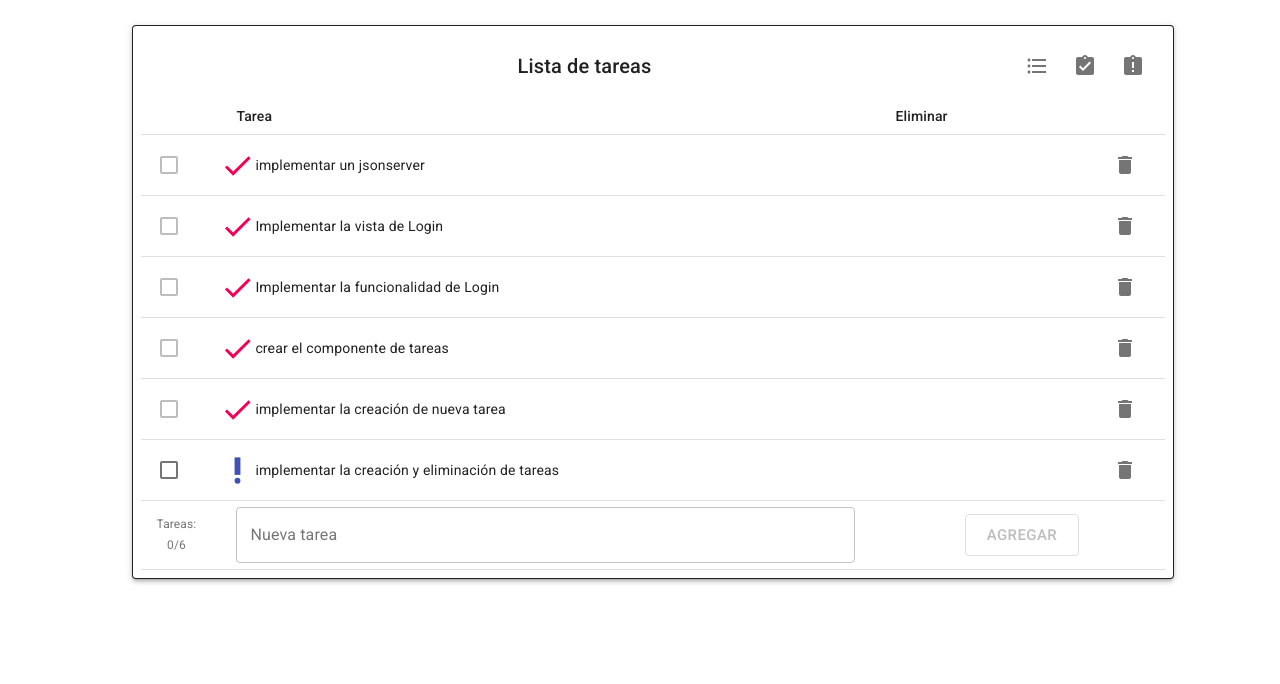
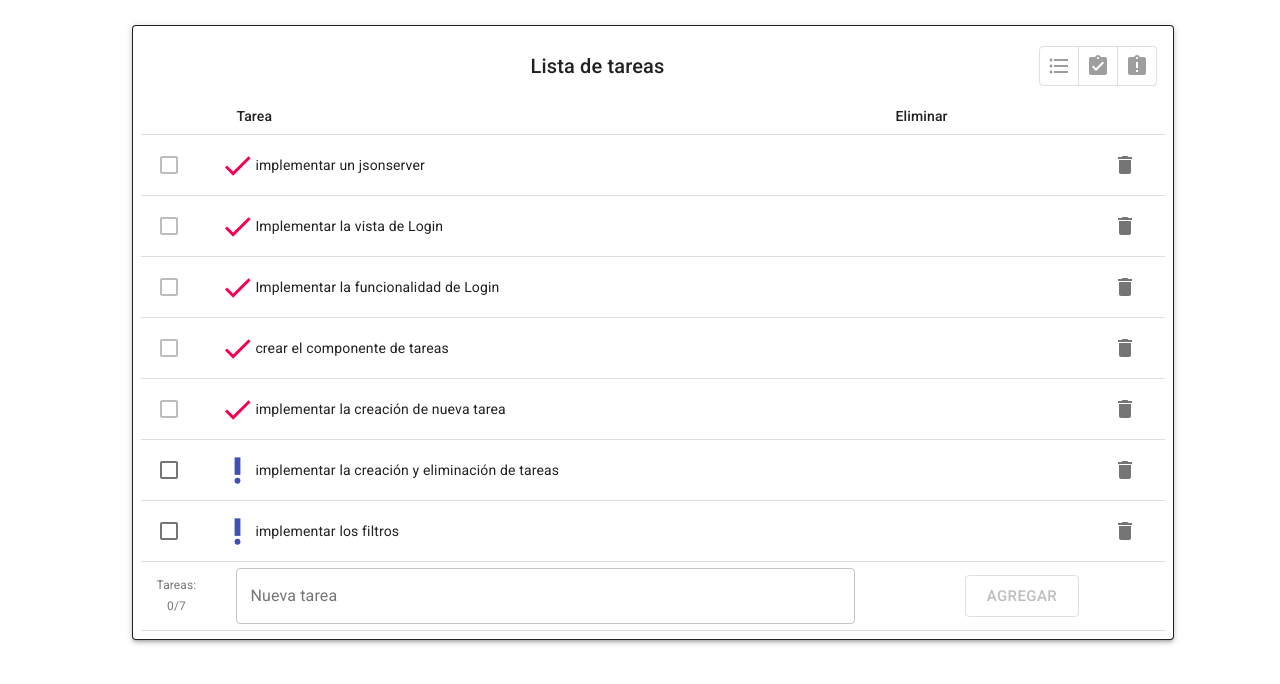
Before and after one commit to homerteo/todo, a React (Create React App) app: page / in a window 1280 px wide. Shown: the top 684 px of the page. Built offline with nearby package versions, Linux system fonts and the light colour scheme; data requests are answered from the project's data file.

Commit message:
filters are implemented for the task states

```diff
--- a/src/components/ToDoList/ToDoTableToolbar.js
+++ b/src/components/ToDoList/ToDoTableToolbar.js
@@ -1,7 +1,10 @@
+import { useState } from 'react';
 import { fade, makeStyles } from '@material-ui/core/styles';
 import Toolbar from '@material-ui/core/Toolbar';
 import Typography from '@material-ui/core/Typography';
 import Tooltip from '@material-ui/core/Tooltip';
+import ToggleButtonGroup from '@material-ui/lab/ToggleButtonGroup';
+import ToggleButton from '@material-ui/lab/ToggleButton';
 import IconButton from '@material-ui/core/IconButton';
 import PlaylistAddIcon from '@material-ui/icons/PlaylistAdd';
 import AssignmentLateIcon from '@material-ui/icons/AssignmentLate';
@@ -31,8 +34,13 @@ const useStyles = makeStyles((theme) => ({
 }));
 
 const ToDoTableToolbar = (props) => {
+  const [alignment, setAlignment] = useState('left');
+  const handleAlignment = (event, newAlignment) => {
+    setAlignment(newAlignment);
+  };
+
   const classes = useStyles();
-  const { numSelected, finishTasks } = props;
+  const { numSelected, finishTasks, filterTasks } = props;
 
   return(
     <Toolbar className={classes.root}>
@@ -49,21 +57,41 @@ const ToDoTableToolbar = (props) => {
         </div>
       ) : null}
       <div className={classes.filter}>
+        <ToggleButtonGroup
+          value={alignment}
+          exclusive
+          onChange={handleAlignment}
+          aria-label="text alignment"
+          size="small"
+        >
+          <ToggleButton
+            value="all"
+            aria-label="Ver todas las tareas"
+            onClick={() => filterTasks('')}
+          >
             <Tooltip title="Ver todas las tareas" aria-label="filtrar por todas las tareas">
-          <IconButton>
-            <FormatListBulletedIcon />
-          </IconButton>
+              <FormatListBulletedIcon/>
             </Tooltip>
+          </ToggleButton>
+          <ToggleButton
+            value="finished"
+            aria-label="Ver las tareas terminadas"
+            onClick={() => filterTasks('finished')}
+          >
             <Tooltip title="Ver solo las tareas terminadas" aria-label="filtrar por tareas terminadas">
-          <IconButton>
               <AssignmentTurnedInIcon />
-          </IconButton>
             </Tooltip>
+          </ToggleButton>
+          <ToggleButton
+            value="pending"
+            aria-label="Ver las tareas pendientes"
+            onClick={() => filterTasks('pending')}
+          >
             <Tooltip title="Ver solo las tareas pendientes" aria-label="filtrar por tareas pendientes">
-          <IconButton>
               <AssignmentLateIcon />
-          </IconButton>
             </Tooltip>
+          </ToggleButton>
+        </ToggleButtonGroup>
       </div>
     </Toolbar>
   );
--- a/src/components/ToDoList/index.js
+++ b/src/components/ToDoList/index.js
@@ -17,6 +17,7 @@ import ToDoTableFooter from './ToDoTableFooter';
 import CheckIcon from '@material-ui/icons/Check';
 import PriorityHighIcon from '@material-ui/icons/PriorityHigh';
 import { getTodoList, postTask, deleteTask, patchTask } from './../../api/todo';
+import { filterList } from './../../utils/filters';
 import { toDoContext } from './../../context/ToDoContext';
 
 const useStyles = makeStyles((theme) => ({
@@ -113,6 +114,17 @@ const ToDoList = () => {
     setSelected([]);
   }
 
+  const filterTasks = (taskState) => {
+    const { taskList } = state;
+    const filteredTaskList = filterList(taskList, taskState);
+    setState(prevState => (
+      {
+        ...prevState,
+        filteredTaskList
+      }
+    ));
+  }
+
   useEffect(() => {
     initialAuthVerification();
   }, []);
@@ -159,7 +171,11 @@ const ToDoList = () => {
   return(
     <div className={classes.root}>
       <Paper className={classes.paper} elevation={3}>
-        <ToDoTableToolbar numSelected={selected.length} finishTasks={finishTasks} />
+        <ToDoTableToolbar
+          numSelected={selected.length}
+          finishTasks={finishTasks}
+          filterTasks={filterTasks}
+        />
         <TableContainer className={classes.container}>
           <Table
             className={classes.table}
--- a/src/server/database.json
+++ b/src/server/database.json
@@ -29,6 +29,11 @@
       "name": "implementar la creación y eliminación de tareas",
       "state": "pending",
       "id": 6
+    },
+    {
+      "name": "implementar los filtros",
+      "state": "pending",
+      "id": 7
     }
   ]
 }
--- /dev/null
+++ b/src/utils/filters.js
@@ -0,0 +1,9 @@
+export function filterList(list, taskState) {
+  let filteredList = [...list];
+  if(taskState !== '') {
+    filteredList = list.filter(
+      item => item.state === taskState
+    );
+  }
+  return filteredList;
+}
```
Lines whose indentation alone changed are shown as unchanged.
